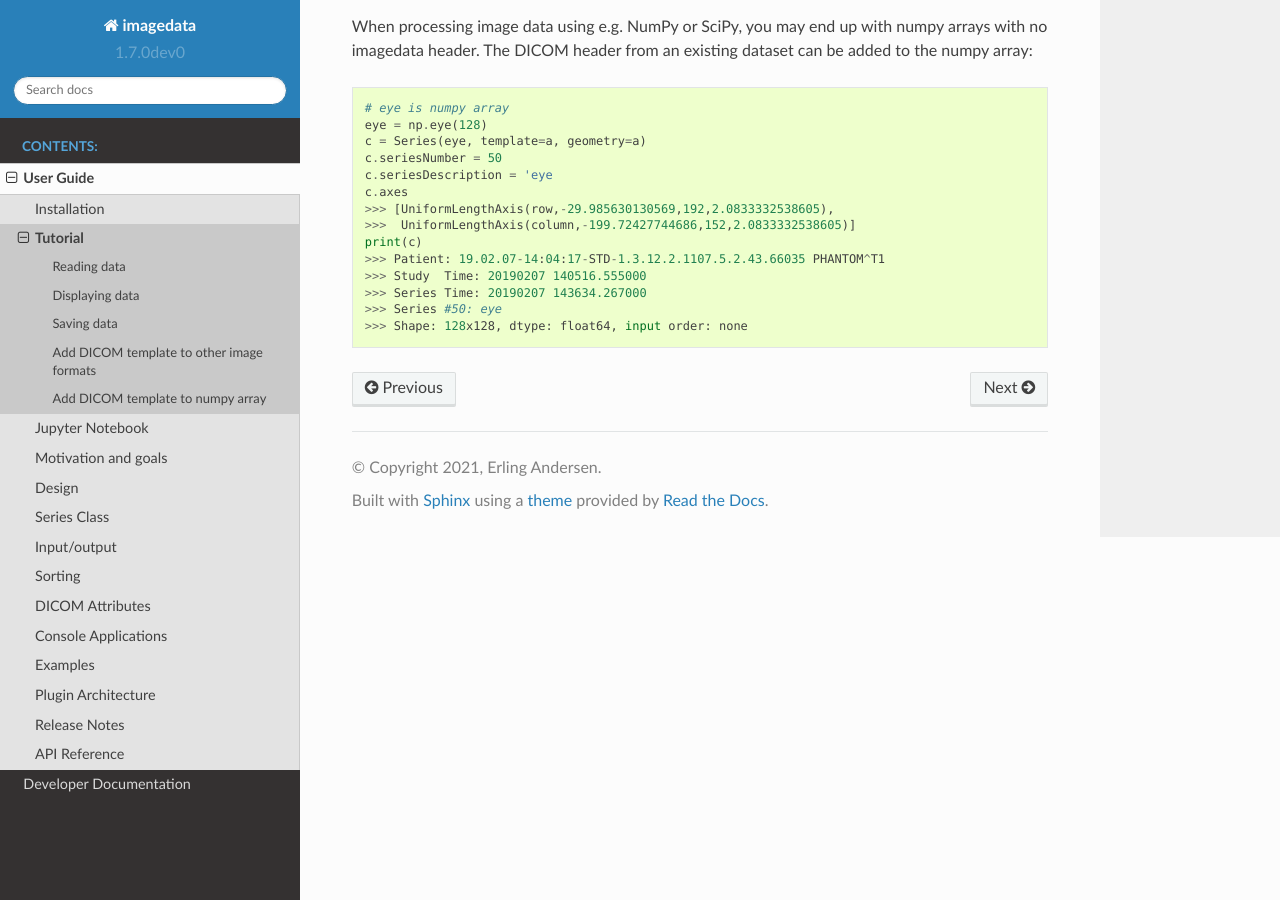
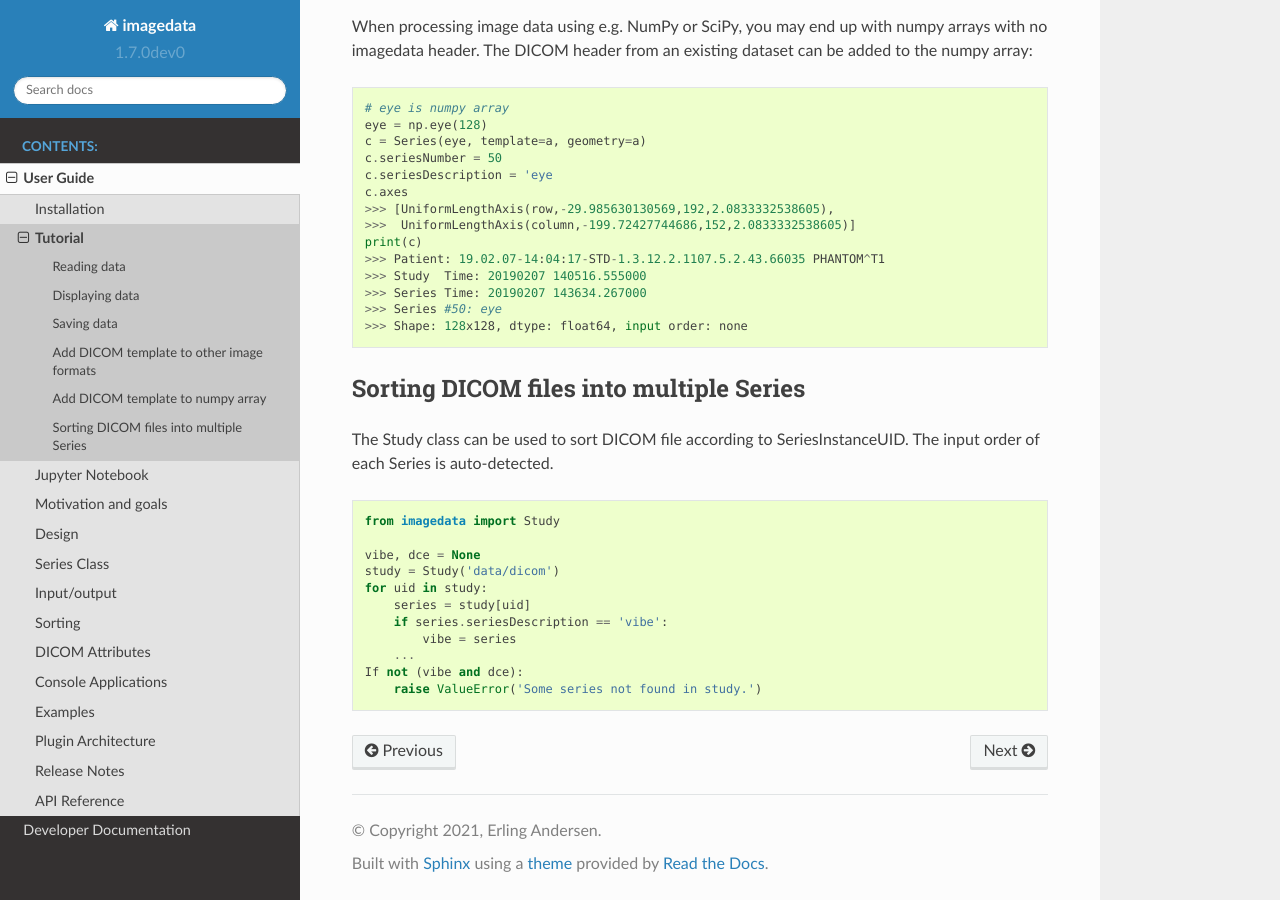
Before and after one commit to erling6232/imagedata, a Sphinx documentation site: the page built from docs/Tutorial.rst, in a window 1280 px wide and 900 px high, scrolled down 3283 px. Built offline with Sphinx 7.4.7 and the Read the Docs theme 2.0.0, drawn with Linux system fonts in a browser that asks for light colours; some of the changed text lies outside the part shown.

Commit message:
Added basic example on Study usage.

```diff
--- a/docs/Tutorial.rst
+++ b/docs/Tutorial.rst
@@ -182,3 +182,23 @@ existing dataset can be added to the numpy array:
     >>> Series Time: 20190207 143634.267000
     >>> Series #50: eye
     >>> Shape: 128x128, dtype: float64, input order: none
+
+Sorting DICOM files into multiple Series
+----------------------------------------
+
+The Study class can be used to sort DICOM file according to SeriesInstanceUID.
+The input order of each Series is auto-detected.
+
+.. code-block:: python
+
+    from imagedata import Study
+
+    vibe, dce = None
+    study = Study('data/dicom')
+    for uid in study:
+        series = study[uid]
+        if series.seriesDescription == 'vibe':
+            vibe = series
+        ...
+    If not (vibe and dce):
+        raise ValueError('Some series not found in study.')
```
Also changed, not shown: other parts of docs/Tutorial.rst (+1 -1 lines).
